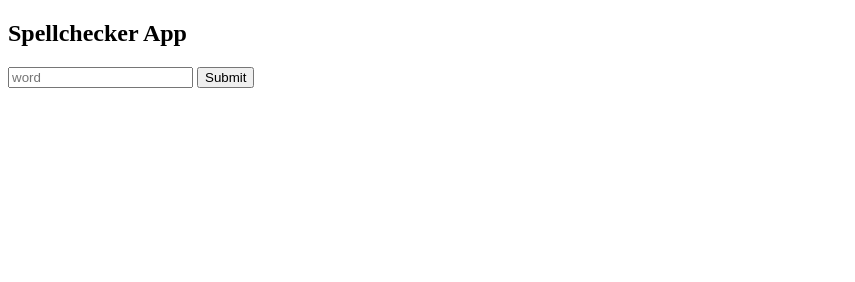
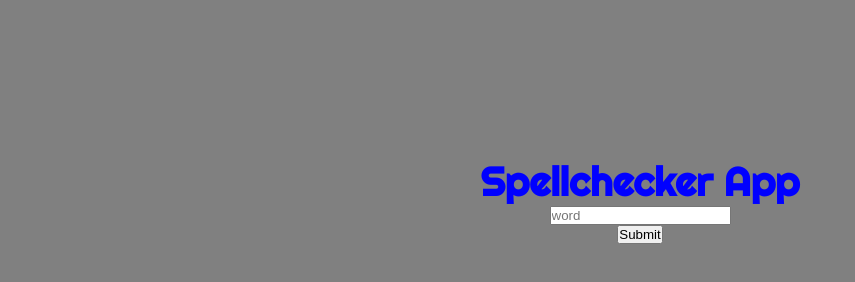
Before and after one commit to lucy-ly/spellchecker, a website: page public/index.html in a window 1280 px wide. Shown: the whole page, without its empty margins (0-855 px from the left). Drawn offline with Linux system fonts and the light colour scheme.

Commit message:
front end update

```diff
--- a/public/index.html
+++ b/public/index.html
@@ -4,11 +4,13 @@
   <meta charset="UTF-8">
   <meta name="viewport" content="width=device-width, initial-scale=1.0">
   <meta http-equiv="X-UA-Compatible" content="ie=edge">
+  <link rel="stylesheet" href="./style.css" />
   <script type="text/javascript" src="script.js"></script>
-  <title>Spellchecker App</title>
+<link href="https://fonts.googleapis.com/css?family=Righteous" rel="stylesheet">
+<title>Spellchecker App</title>
 </head>
 <body>
-  <h2>Spellchecker App</h2>
+  <h2 id='name'>Spellchecker App</h2>
   <input placeholder="word" type="text" id="word"/>
   <button onclick="handleClick()" id="button">Submit</button>
   <p id="results"></p>
--- /dev/null
+++ b/public/style.css
@@ -0,0 +1,30 @@
+* {
+    margin: 0;
+    padding: 0;
+    box-sizing: border-box;
+}
+
+#mainContainer {
+    display: flex;
+    justify-content: center;
+
+
+}
+
+body {
+    height: 50vh;
+    display: flex;
+    justify-content: center;
+    flex-direction: column;
+    align-items: center;
+    background: grey;
+    font-family: 'Righteous', cursive;
+}
+
+h2 {
+    text-align: center;
+    font-size: 40px;
+    font-weight: bold;
+    color: blue;
+    font-family: 'Righteous', cursive;
+}
```
